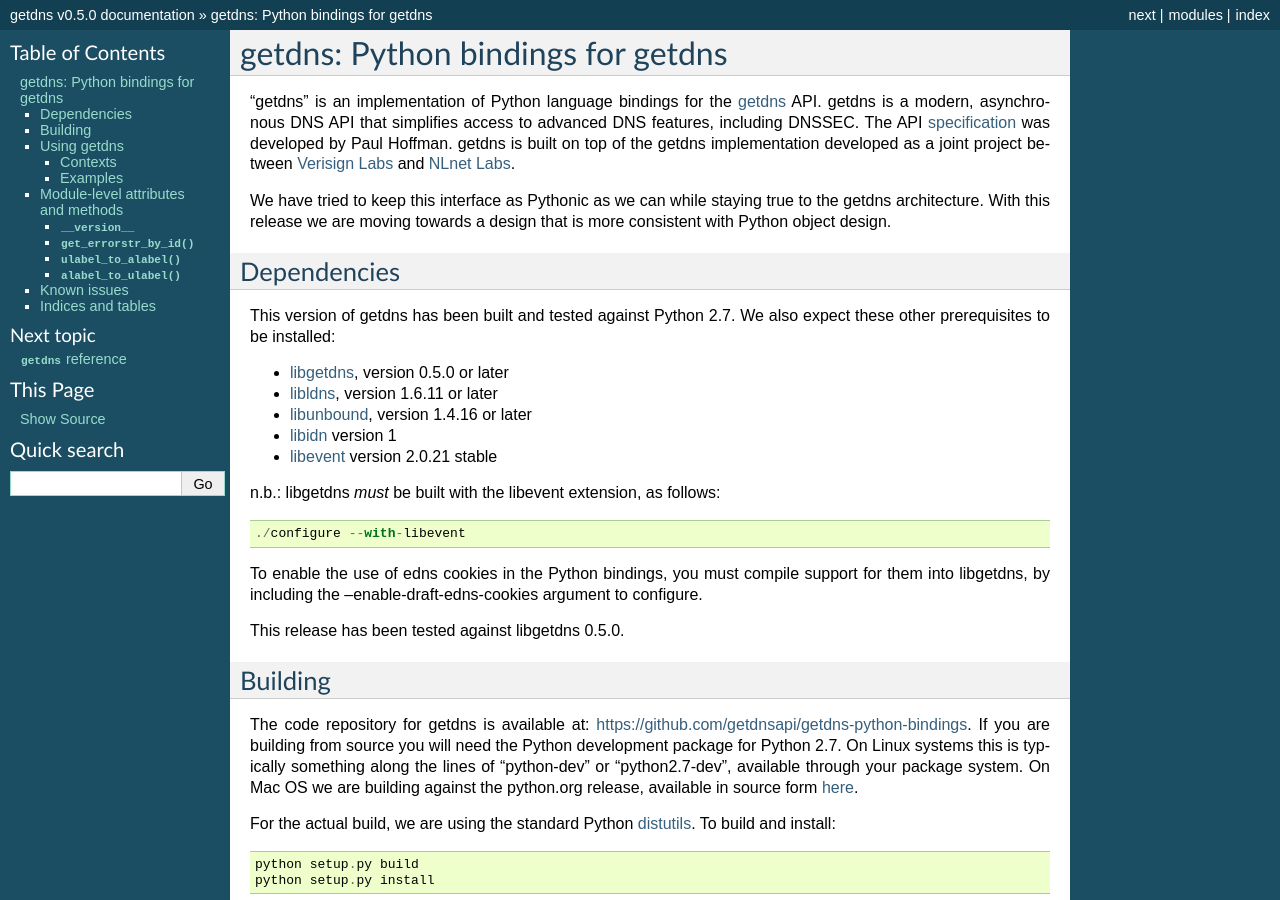
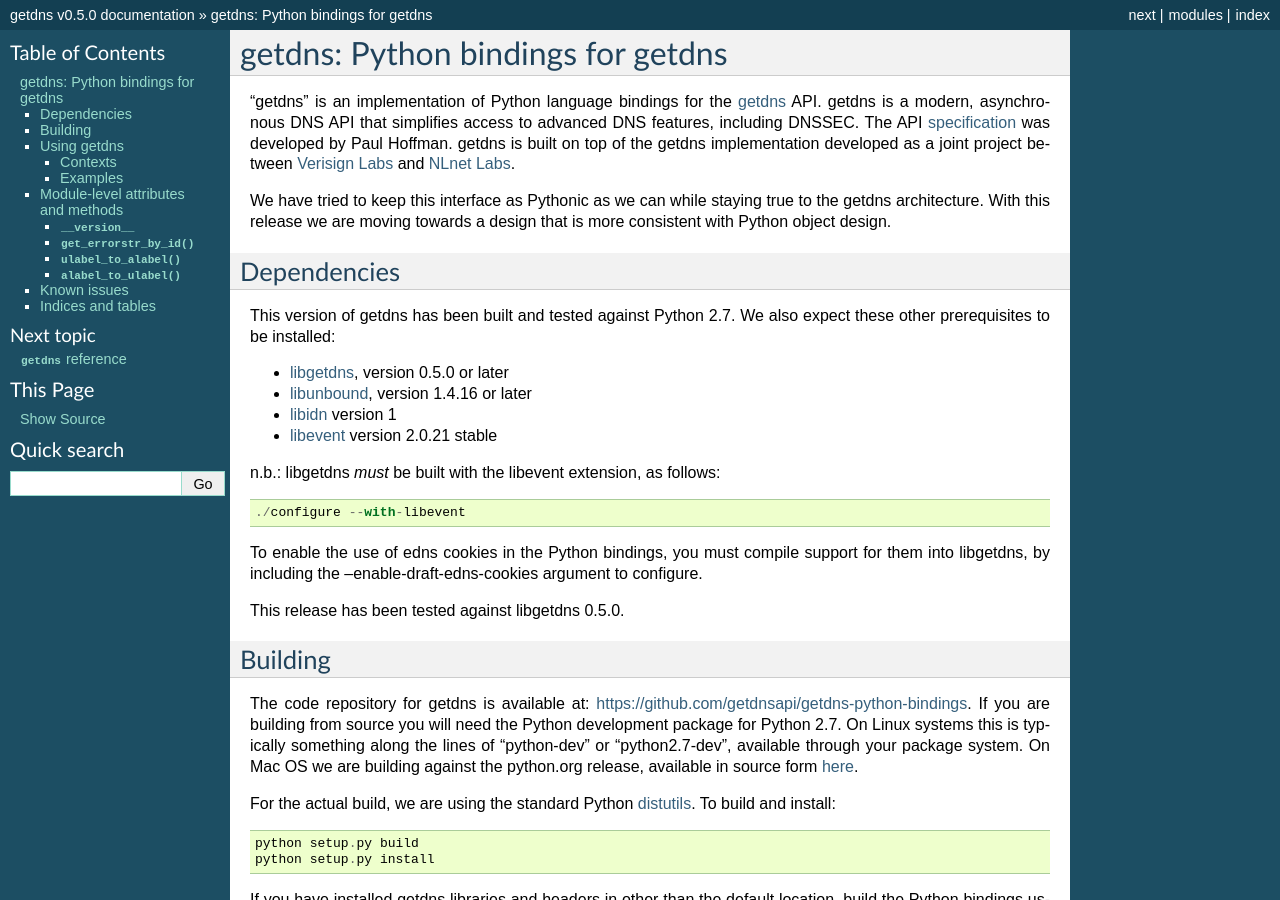
Before and after one commit to getdnsapi/getdns-python-bindings, a Sphinx documentation site: the page built from doc/index.rst, in a window 1280 px wide and 900 px high. Built offline with Sphinx 7.4.7, drawn with Linux system fonts in a browser that asks for light colours.

Commit message:
Removed ldns dependency in build instructions

```diff
--- a/doc/index.rst
+++ b/doc/index.rst
@@ -30,8 +30,6 @@ This version of getdns has been built and tested against Python
 installed:
 
 * `libgetdns <http://getdnsapi.net/>`_, version 0.5.0 or later
-* `libldns <https://www.nlnetlabs.nl/projects/ldns/>`_,
-  version 1.6.11 or later
 * `libunbound
   <http://www.nlnetlabs.nl/projects/unbound/>`_, version
   1.4.16 or later
```
